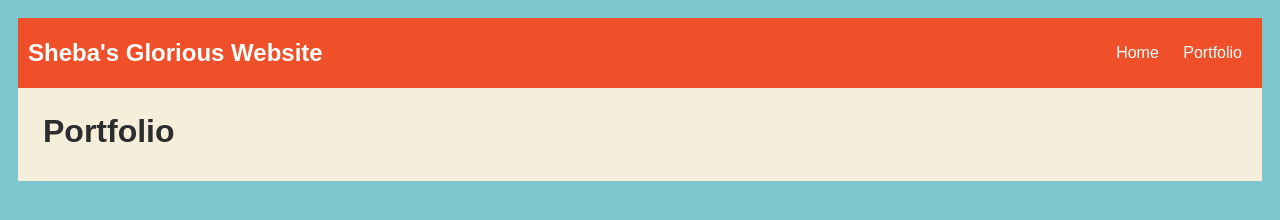
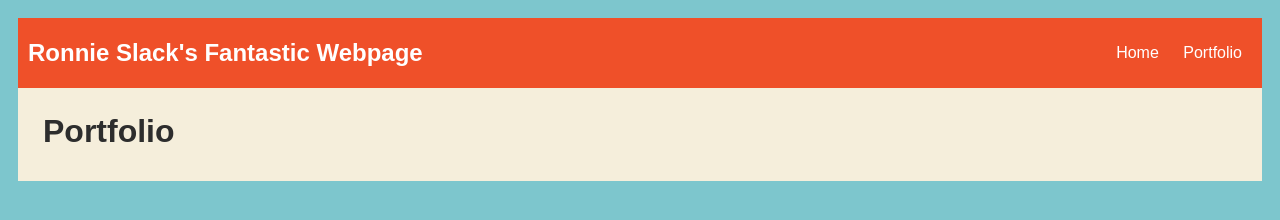
Before and after one commit to RonnieSlackJr/ronnieslackjr.github.io, a plain HTML site: page portfolio.html in a window 1280 px wide. Drawn offline with nearby package versions, Linux system fonts and the light colour scheme; no server answers.

```diff
--- a/portfolio.html
+++ b/portfolio.html
@@ -82,7 +82,7 @@
 
     <body>
         <nav>
-            <header>Sheba's Glorious Website</header>
+            <header>Ronnie Slack's Fantastic Webpage</header>
             <ul>
                 <li><a href="index.html">Home</a>
                 </li>
```
